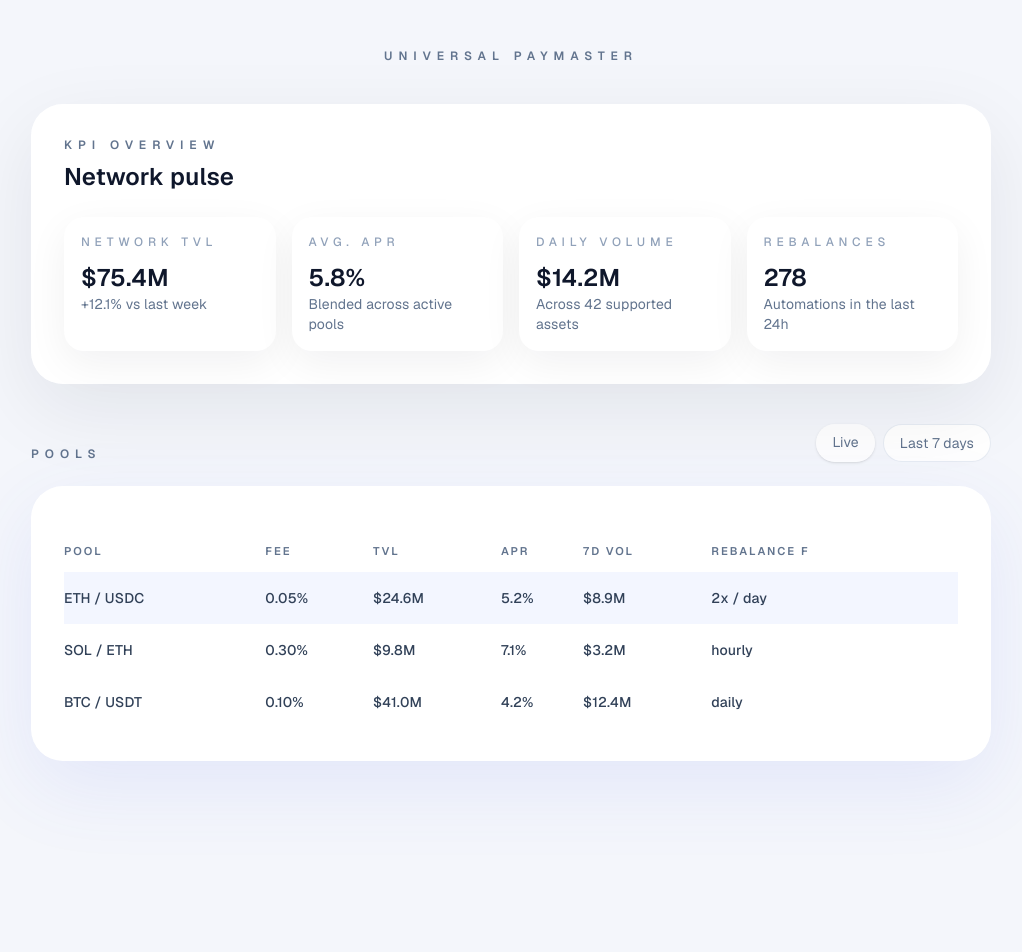
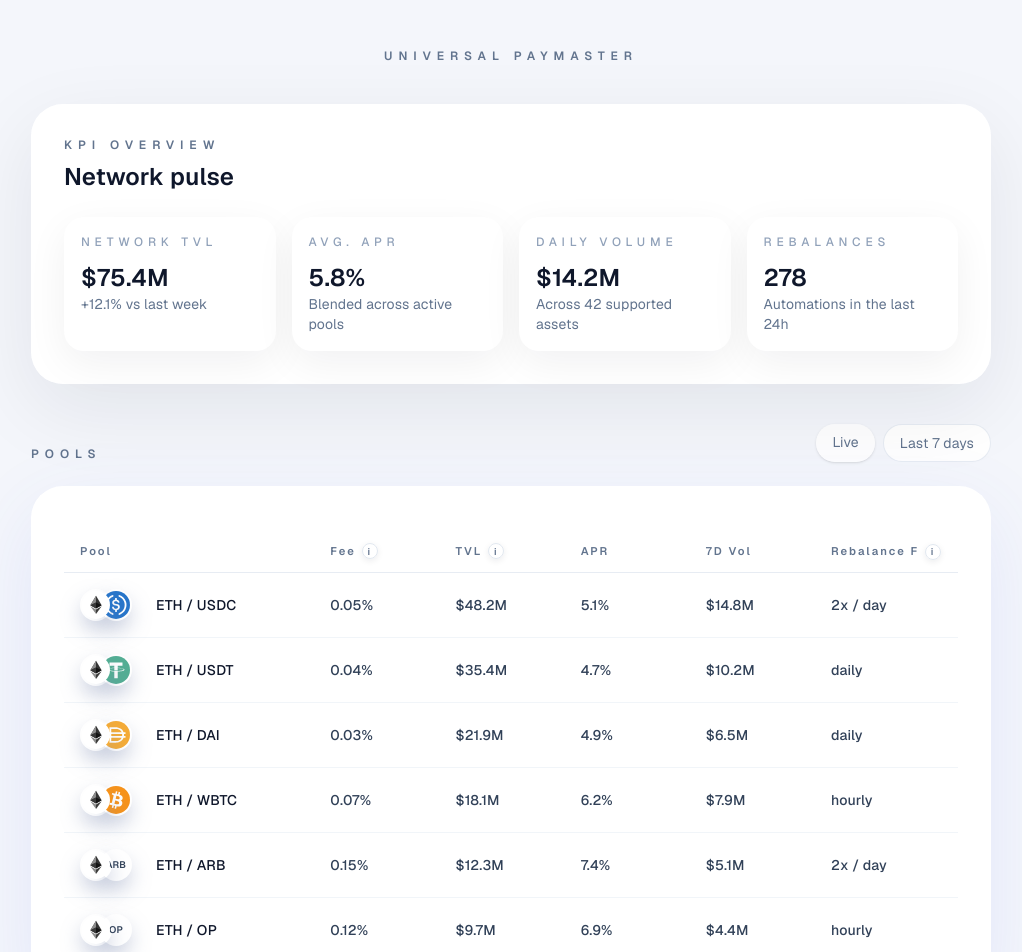
Before and after one commit to gonzaotc/paymaster-monorepo, a Next.js app in the folder frontend/: page / in a window 1280 px wide. Shown: the top 952 px of the page, without its empty margins (129-1151 px from the left). Before the commit the page ends 809 px from the top, so only its background shows below. Built offline with nearby package versions, Linux system fonts and the light colour scheme.

Commit message:
feat: add token pair icons, tooltip, column sorting

```diff
--- /dev/null
+++ b/frontend/components/info-badge.tsx
@@ -0,0 +1,19 @@
+'use client';
+
+import type { ReactNode } from 'react';
+import { Tooltip } from '@/components/tooltip';
+
+type InfoBadgeProps = {
+  content: ReactNode;
+  className?: string;
+};
+
+export function InfoBadge({ content, className }: InfoBadgeProps) {
+  return (
+    <Tooltip content={content} className={className}>
+      <span className="inline-flex h-4 w-4 items-center justify-center rounded-full border border-slate-200 bg-white/80 text-[0.6rem] font-semibold leading-none text-slate-500 shadow-[0_2px_6px_rgba(15,23,42,0.08)]">
+        i
+      </span>
+    </Tooltip>
+  );
+}
--- a/frontend/components/pool-analytics-shell.tsx
+++ b/frontend/components/pool-analytics-shell.tsx
@@ -19,9 +19,7 @@ export function PoolAnalyticsShell({
   data = defaultPoolData,
   actions = [],
 }: PoolAnalyticsShellProps) {
-  const [selectedPoolId, setSelectedPoolId] = useState<string | null>(
-    data[0]?.id ?? null
-  );
+  const [selectedPoolId, setSelectedPoolId] = useState<string | null>(null);
   const [isPending, startTransition] = useTransition();
   const [isPanelOpen, setIsPanelOpen] = useState(false);
   const [isPanelMounted, setIsPanelMounted] = useState(false);
@@ -45,6 +43,7 @@ export function PoolAnalyticsShell({
 
   const closePanel = () => {
     setIsPanelOpen(false);
+    setSelectedPoolId(null);
   };
 
   useEffect(() => {
--- a/frontend/components/pool-table.tsx
+++ b/frontend/components/pool-table.tsx
@@ -1,16 +1,21 @@
 'use client';
 
-import { useMemo } from 'react';
+import Image from 'next/image';
+import { type ReactNode, useMemo, useState } from 'react';
 import {
   ColumnDef,
+  SortingState,
   flexRender,
   getCoreRowModel,
+  getSortedRowModel,
   useReactTable,
 } from '@tanstack/react-table';
+import { InfoBadge } from '@/components/info-badge';
 
 export type PoolRow = {
   id: string;
   pool: string;
+  tokens?: [string, string];
   fee: string;
   tvl: string;
   apr: string;
@@ -22,56 +27,193 @@ export const defaultPoolData: PoolRow[] = [
   {
     id: 'eth-usdc',
     pool: 'ETH / USDC',
+    tokens: ['ETH', 'USDC'],
     fee: '0.05%',
-    tvl: '$24.6M',
-    apr: '5.2%',
-    sevenDayVolume: '$8.9M',
+    tvl: '$48.2M',
+    apr: '5.1%',
+    sevenDayVolume: '$14.8M',
     rebalanceFrequency: '2x / day',
   },
   {
-    id: 'sol-eth',
-    pool: 'SOL / ETH',
-    fee: '0.30%',
-    tvl: '$9.8M',
-    apr: '7.1%',
-    sevenDayVolume: '$3.2M',
+    id: 'eth-usdt',
+    pool: 'ETH / USDT',
+    tokens: ['ETH', 'USDT'],
+    fee: '0.04%',
+    tvl: '$35.4M',
+    apr: '4.7%',
+    sevenDayVolume: '$10.2M',
+    rebalanceFrequency: 'daily',
+  },
+  {
+    id: 'eth-dai',
+    pool: 'ETH / DAI',
+    tokens: ['ETH', 'DAI'],
+    fee: '0.03%',
+    tvl: '$21.9M',
+    apr: '4.9%',
+    sevenDayVolume: '$6.5M',
+    rebalanceFrequency: 'daily',
+  },
+  {
+    id: 'eth-wbtc',
+    pool: 'ETH / WBTC',
+    tokens: ['ETH', 'WBTC'],
+    fee: '0.07%',
+    tvl: '$18.1M',
+    apr: '6.2%',
+    sevenDayVolume: '$7.9M',
     rebalanceFrequency: 'hourly',
   },
   {
-    id: 'btc-usdt',
-    pool: 'BTC / USDT',
-    fee: '0.10%',
-    tvl: '$41.0M',
-    apr: '4.2%',
-    sevenDayVolume: '$12.4M',
-    rebalanceFrequency: 'daily',
+    id: 'eth-arb',
+    pool: 'ETH / ARB',
+    tokens: ['ETH', 'ARB'],
+    fee: '0.15%',
+    tvl: '$12.3M',
+    apr: '7.4%',
+    sevenDayVolume: '$5.1M',
+    rebalanceFrequency: '2x / day',
+  },
+  {
+    id: 'eth-op',
+    pool: 'ETH / OP',
+    tokens: ['ETH', 'OP'],
+    fee: '0.12%',
+    tvl: '$9.7M',
+    apr: '6.9%',
+    sevenDayVolume: '$4.4M',
+    rebalanceFrequency: 'hourly',
   },
 ];
 
+const parseCurrency = (value: string) =>
+  Number(value.replace(/[^0-9.]/g, '')) || 0;
+
+const parsePercent = (value: string) =>
+  Number(value.replace(/[^0-9.]/g, '')) || 0;
+
+const tokenIcons: Record<string, { src: string; alt: string }> = {
+  ETH: { src: '/eth.svg', alt: 'Ethereum' },
+  USDC: { src: '/usdc.svg', alt: 'USD Coin' },
+  USDT: { src: '/usdt.svg', alt: 'Tether' },
+  DAI: { src: '/dai.svg', alt: 'Dai' },
+  WBTC: { src: '/bitcoin.svg', alt: 'Wrapped Bitcoin' },
+  BTC: { src: '/bitcoin.svg', alt: 'Bitcoin' },
+};
+
+const tokenBaseStyle = {
+  boxShadow: '0 10px 20px rgba(125, 139, 178, 0.35)',
+};
+
+const makeHeader = (label: string, tooltip?: ReactNode) => (
+  <span className="inline-flex items-center gap-1.5 leading-none">
+    {label}
+    {tooltip ? <InfoBadge content={tooltip} className="self-center" /> : null}
+  </span>
+);
+
+const TokenGlyph = ({ symbol }: { symbol: string }) => {
+  const icon = tokenIcons[symbol.toUpperCase()];
+  const fallbackLabel = symbol.slice(0, 3).toUpperCase();
+
+  return (
+    <span
+      className="flex h-8 w-8 items-center justify-center rounded-full"
+      style={tokenBaseStyle}>
+      {icon ? (
+        <Image
+          src={icon.src}
+          alt={icon.alt}
+          width={20}
+          height={20}
+          className="h-7 w-7 object-contain"
+        />
+      ) : (
+        <span className="text-[0.6rem] font-semibold text-slate-700">
+          {fallbackLabel}
+        </span>
+      )}
+    </span>
+  );
+};
+
+const TokenPair = ({ tokens }: { tokens: [string, string] }) => (
+  <span className="relative mr-3 inline-flex items-center">
+    <span className="relative z-10 inline-flex">
+      <TokenGlyph symbol={tokens[0]} />
+    </span>
+    <span className="-ml-3 inline-flex">
+      <TokenGlyph symbol={tokens[1]} />
+    </span>
+  </span>
+);
+
 const columns: ColumnDef<PoolRow>[] = [
   {
-    header: 'Pool',
+    header: () => makeHeader('Pool'),
     accessorKey: 'pool',
+    cell: ({ row }) => {
+      const tokens =
+        row.original.tokens ??
+        (row.original.pool.split('/').map((token) => token.trim()) as [
+          string,
+          string,
+        ]);
+      return (
+        <div className="flex items-center gap-3">
+          <TokenPair tokens={tokens} />
+          <span className="text-slate-900">{row.getValue('pool')}</span>
+        </div>
+      );
+    },
+    enableSorting: false,
   },
   {
-    header: 'Fee',
+    header: () =>
+      makeHeader(
+        'Fee',
+        <span className="whitespace-nowrap">
+          Fee = depositor fee + rebalancing fee
+        </span>
+      ),
     accessorKey: 'fee',
+    sortingFn: 'text',
   },
   {
-    header: 'TVL',
+    header: () => makeHeader('TVL', 'X (ETH), Y (paired token)'),
     accessorKey: 'tvl',
+    sortingFn: (rowA, rowB, columnId) => {
+      return (
+        parseCurrency(rowA.getValue(columnId)) -
+        parseCurrency(rowB.getValue(columnId))
+      );
+    },
   },
   {
-    header: 'APR',
+    header: () => makeHeader('APR'),
     accessorKey: 'apr',
+    sortingFn: (rowA, rowB, columnId) => {
+      return (
+        parsePercent(rowA.getValue(columnId)) -
+        parsePercent(rowB.getValue(columnId))
+      );
+    },
   },
   {
-    header: '7D Vol',
+    header: () => makeHeader('7D Vol'),
     accessorKey: 'sevenDayVolume',
+    sortingFn: (rowA, rowB, columnId) => {
+      return (
+        parseCurrency(rowA.getValue(columnId)) -
+        parseCurrency(rowB.getValue(columnId))
+      );
+    },
   },
   {
-    header: 'Rebalance F',
+    header: () =>
+      makeHeader('Rebalance F', 'How often the automation balances this pool.'),
     accessorKey: 'rebalanceFrequency',
+    enableSorting: false,
   },
 ];
 
@@ -90,11 +232,15 @@ export function PoolTable({
   selectedPoolId,
   onSelectRow,
 }: PoolTableProps) {
+  const [sorting, setSorting] = useState<SortingState>([]);
   const dataset = useMemo(() => data, [data]);
   const table = useReactTable({
     data: dataset,
     columns,
+    state: { sorting },
+    onSortingChange: setSorting,
     getCoreRowModel: getCoreRowModel(),
+    getSortedRowModel: getSortedRowModel(),
   });
 
   const containerClasses = [
@@ -111,21 +257,44 @@ export function PoolTable({
         {caption}
       </div>
 
-      <div className="-mx-2 overflow-x-auto px-2">
-        <table className="w-full border-separate border-spacing-0 text-left">
+      <div className="overflow-visible">
+        <table className="w-full table-fixed border-collapse text-left">
+          <colgroup>
+            <col className="w-[28%]" />
+            <col className="w-[14%]" />
+            <col className="w-[14%]" />
+            <col className="w-[14%]" />
+            <col className="w-[14%]" />
+            <col className="w-[16%]" />
+          </colgroup>
           <thead>
             {table.getHeaderGroups().map((headerGroup) => (
               <tr key={headerGroup.id} className="border-b border-slate-200/80">
                 {headerGroup.headers.map((header) => (
                   <th
                     key={header.id}
-                    className="pb-3 text-[0.7rem] font-semibold uppercase tracking-[0.18em] text-slate-500">
-                    {header.isPlaceholder
-                      ? null
-                      : flexRender(
+                    className="px-3 pb-3 text-[0.7rem] font-semibold tracking-[0.18em] text-slate-500 sm:px-4">
+                    {header.isPlaceholder ? null : header.column.getCanSort() ? (
+                      <button
+                        type="button"
+                        onClick={header.column.getToggleSortingHandler()}
+                        className="flex items-center gap-1 text-left">
+                        {flexRender(
                           header.column.columnDef.header,
                           header.getContext()
                         )}
+                        {header.column.getIsSorted() ? (
+                          <span className="text-[0.6rem] text-slate-400">
+                            {header.column.getIsSorted() === 'asc' ? '▲' : '▼'}
+                          </span>
+                        ) : null}
+                      </button>
+                    ) : (
+                      flexRender(
+                        header.column.columnDef.header,
+                        header.getContext()
+                      )
+                    )}
                   </th>
                 ))}
               </tr>
@@ -151,15 +320,15 @@ export function PoolTable({
                   onSelectRow
                     ? 'cursor-pointer focus-visible:outline-none focus-visible:ring-2 focus-visible:ring-indigo-200'
                     : '',
-                  selectedPoolId === row.original.id
-                    ? 'bg-indigo-50/70 hover:bg-indigo-100/70'
+                  selectedPoolId && selectedPoolId === row.original.id
+                    ? 'bg-indigo-50/70'
                     : 'hover:bg-slate-50/80',
                 ]
                   .filter(Boolean)
                   .join(' ')}>
                 {row.getVisibleCells().map((cell) => (
                   <td
-                    className="py-4 text-sm font-medium text-slate-700"
+                    className="px-3 py-4 text-sm font-medium text-slate-700 sm:px-4"
                     key={cell.id}>
                     {flexRender(cell.column.columnDef.cell, cell.getContext())}
                   </td>
--- /dev/null
+++ b/frontend/components/tooltip.tsx
@@ -0,0 +1,37 @@
+'use client';
+
+import { ReactNode, useId, useState } from 'react';
+
+type TooltipProps = {
+  content: ReactNode;
+  children: ReactNode;
+  className?: string;
+};
+
+export function Tooltip({ content, children, className }: TooltipProps) {
+  const [open, setOpen] = useState(false);
+  const tooltipId = useId();
+
+  return (
+    <span
+      className={`relative inline-flex ${className ?? ''}`}
+      onMouseEnter={() => setOpen(true)}
+      onMouseLeave={() => setOpen(false)}
+      onFocus={() => setOpen(true)}
+      onBlur={() => setOpen(false)}>
+      <span aria-describedby={open ? tooltipId : undefined}>{children}</span>
+      <span
+        id={tooltipId}
+        role="tooltip"
+        className={[
+          'pointer-events-none absolute left-1/2 z-50 -translate-x-1/2 -translate-y-2 rounded-2xl border border-white/70 bg-white/95 px-3 py-2 text-xs font-medium text-slate-600 text-center shadow-[0_20px_45px_rgba(15,23,42,0.12)] backdrop-blur',
+          open ? 'opacity-100' : 'opacity-0',
+          'transition-opacity duration-150 ease-out',
+          'min-w-48',
+          '-top-1',
+        ].join(' ')}>
+        {content}
+      </span>
+    </span>
+  );
+}
```
